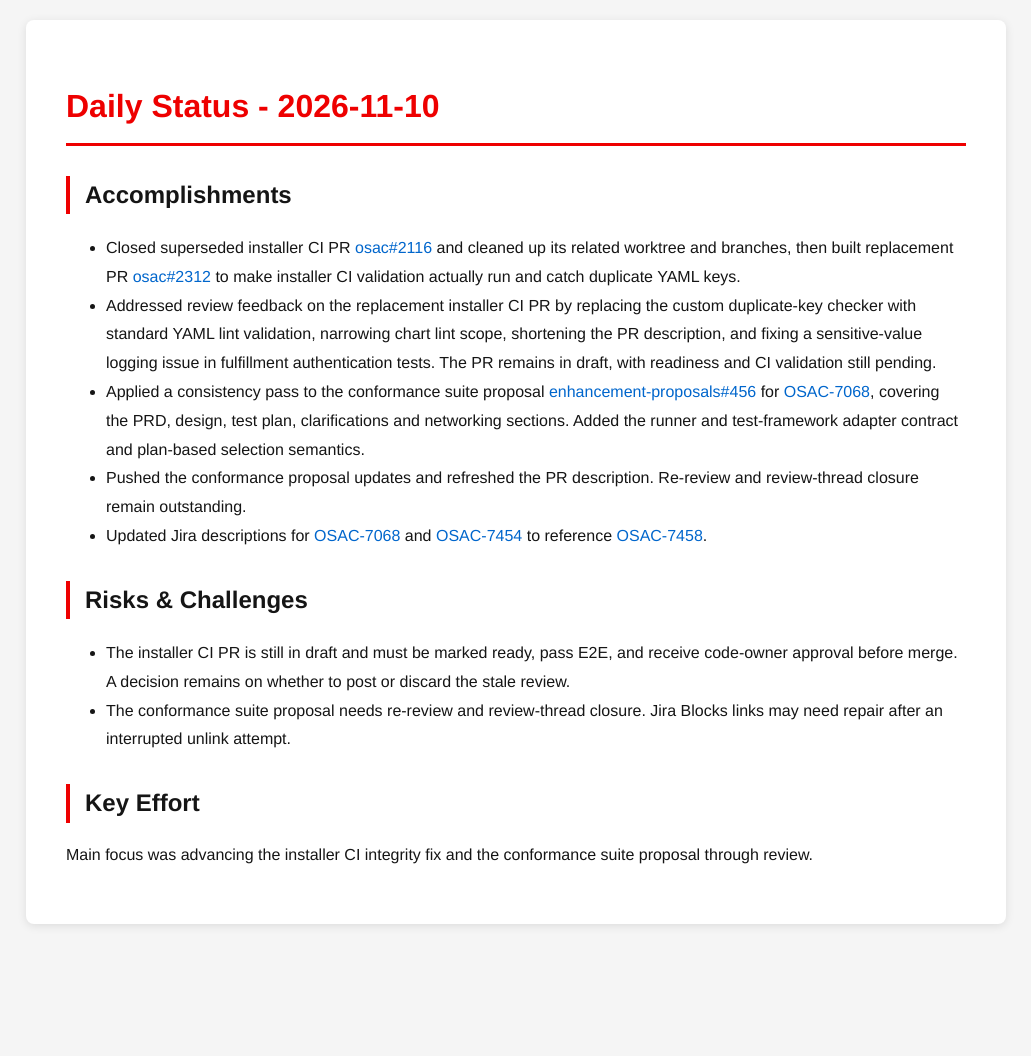
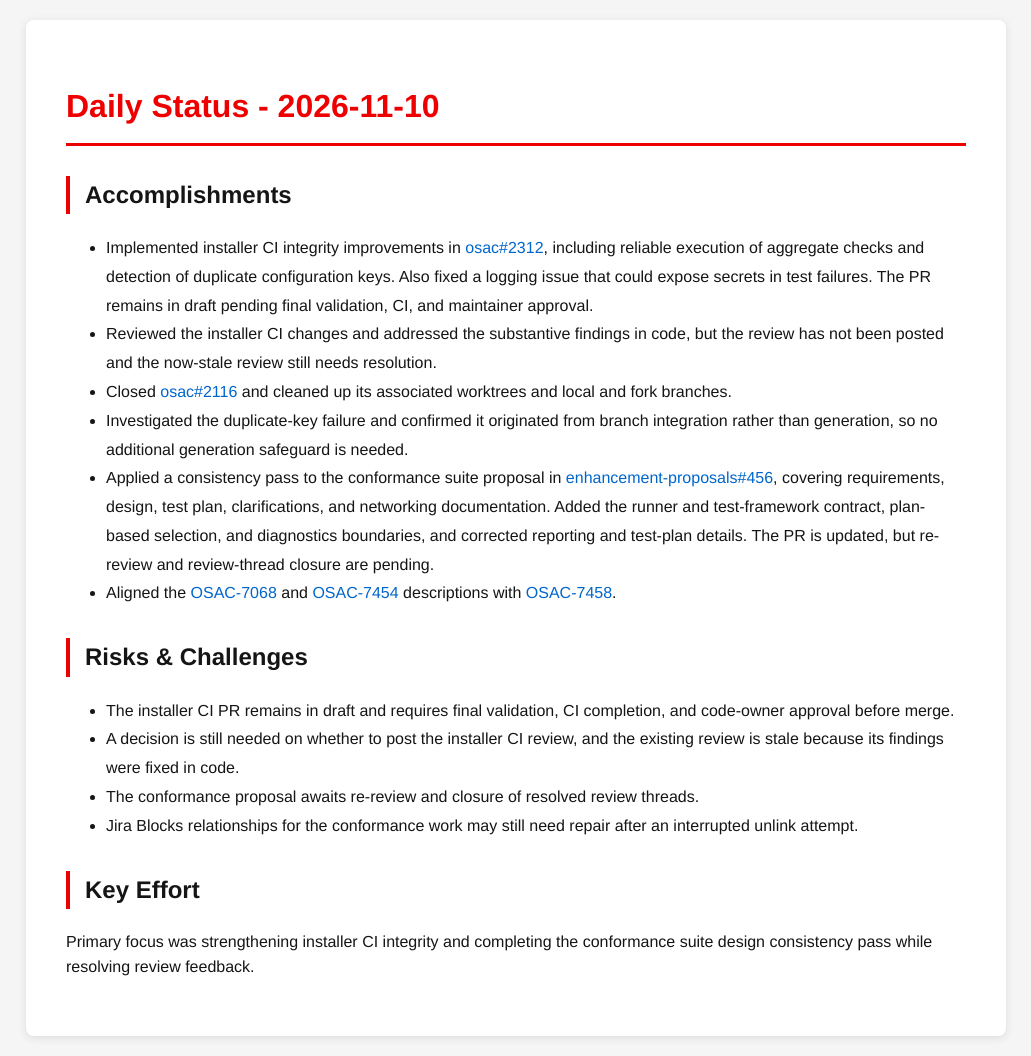
Before and after one commit to tzvatot/daily-status, a Jekyll site: the page built from 2026-11-10.md, in a window 1280 px wide. Shown: the whole page, without its empty margins (124-1155 px from the left). Built offline with Jekyll 4.4.1, drawn with Linux system fonts in a browser that asks for light colours; before the commit the page ends 944 px from its top, so only the background shows below that.

Commit message:
Daily status update - 2026-11-10

```diff
--- a/2026-11-10.md
+++ b/2026-11-10.md
@@ -7,15 +7,18 @@ date: 2026-11-10
 # Daily Status - 2026-11-10
 
 ## Accomplishments
-- Closed superseded installer CI PR [osac#2116](https://github.com/osac-project/osac/pull/2116) and cleaned up its related worktree and branches, then built replacement PR [osac#2312](https://github.com/osac-project/osac/pull/2312) to make installer CI validation actually run and catch duplicate YAML keys.
-- Addressed review feedback on the replacement installer CI PR by replacing the custom duplicate-key checker with standard YAML lint validation, narrowing chart lint scope, shortening the PR description, and fixing a sensitive-value logging issue in fulfillment authentication tests. The PR remains in draft, with readiness and CI validation still pending.
-- Applied a consistency pass to the conformance suite proposal [enhancement-proposals#456](https://github.com/osac-project/enhancement-proposals/pull/456) for [OSAC-7068](https://redhat.atlassian.net/browse/OSAC-7068), covering the PRD, design, test plan, clarifications and networking sections. Added the runner and test-framework adapter contract and plan-based selection semantics.
-- Pushed the conformance proposal updates and refreshed the PR description. Re-review and review-thread closure remain outstanding.
-- Updated Jira descriptions for [OSAC-7068](https://redhat.atlassian.net/browse/OSAC-7068) and [OSAC-7454](https://redhat.atlassian.net/browse/OSAC-7454) to reference [OSAC-7458](https://redhat.atlassian.net/browse/OSAC-7458).
+- Implemented installer CI integrity improvements in [osac#2312](https://github.com/osac-project/osac/pull/2312), including reliable execution of aggregate checks and detection of duplicate configuration keys. Also fixed a logging issue that could expose secrets in test failures. The PR remains in draft pending final validation, CI, and maintainer approval.
+- Reviewed the installer CI changes and addressed the substantive findings in code, but the review has not been posted and the now-stale review still needs resolution.
+- Closed [osac#2116](https://github.com/osac-project/osac/pull/2116) and cleaned up its associated worktrees and local and fork branches.
+- Investigated the duplicate-key failure and confirmed it originated from branch integration rather than generation, so no additional generation safeguard is needed.
+- Applied a consistency pass to the conformance suite proposal in [enhancement-proposals#456](https://github.com/osac-project/enhancement-proposals/pull/456), covering requirements, design, test plan, clarifications, and networking documentation. Added the runner and test-framework contract, plan-based selection, and diagnostics boundaries, and corrected reporting and test-plan details. The PR is updated, but re-review and review-thread closure are pending.
+- Aligned the [OSAC-7068](https://redhat.atlassian.net/browse/OSAC-7068) and [OSAC-7454](https://redhat.atlassian.net/browse/OSAC-7454) descriptions with [OSAC-7458](https://redhat.atlassian.net/browse/OSAC-7458).
 
 ## Risks & Challenges
-- The installer CI PR is still in draft and must be marked ready, pass E2E, and receive code-owner approval before merge. A decision remains on whether to post or discard the stale review.
-- The conformance suite proposal needs re-review and review-thread closure. Jira Blocks links may need repair after an interrupted unlink attempt.
+- The installer CI PR remains in draft and requires final validation, CI completion, and code-owner approval before merge.
+- A decision is still needed on whether to post the installer CI review, and the existing review is stale because its findings were fixed in code.
+- The conformance proposal awaits re-review and closure of resolved review threads.
+- Jira Blocks relationships for the conformance work may still need repair after an interrupted unlink attempt.
 
 ## Key Effort
-Main focus was advancing the installer CI integrity fix and the conformance suite proposal through review.
+Primary focus was strengthening installer CI integrity and completing the conformance suite design consistency pass while resolving review feedback.
```
